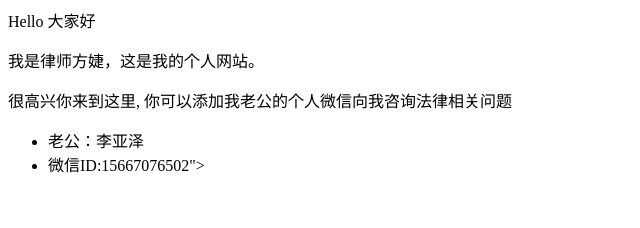
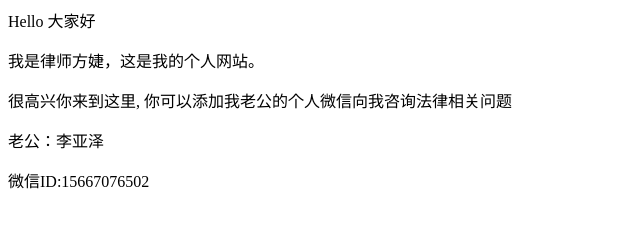
Before and after one commit to alienjackson/alienjackson.github.io, a plain HTML site: page index.html in a window 1280 px wide. Shown: the whole page, without its empty margins (0-640 px from the left). Drawn offline with Linux system fonts and the light colour scheme.

Commit message:
Update index.html

```diff
--- a/index.html
+++ b/index.html
@@ -2,6 +2,6 @@
 <p>我是律师方婕，这是我的个人网站。 </p >
 <p>很高兴你来到这里, 你可以添加我老公的个人微信向我咨询法律相关问题</p >
 
-<ul>
-  <li> 老公：李亚泽</ a> </li>
-  <li> 微信ID:15667076502"></ a> </li>
+
+  <p> 老公：李亚泽</p >
+  <p> 微信ID:15667076502</p >
```
